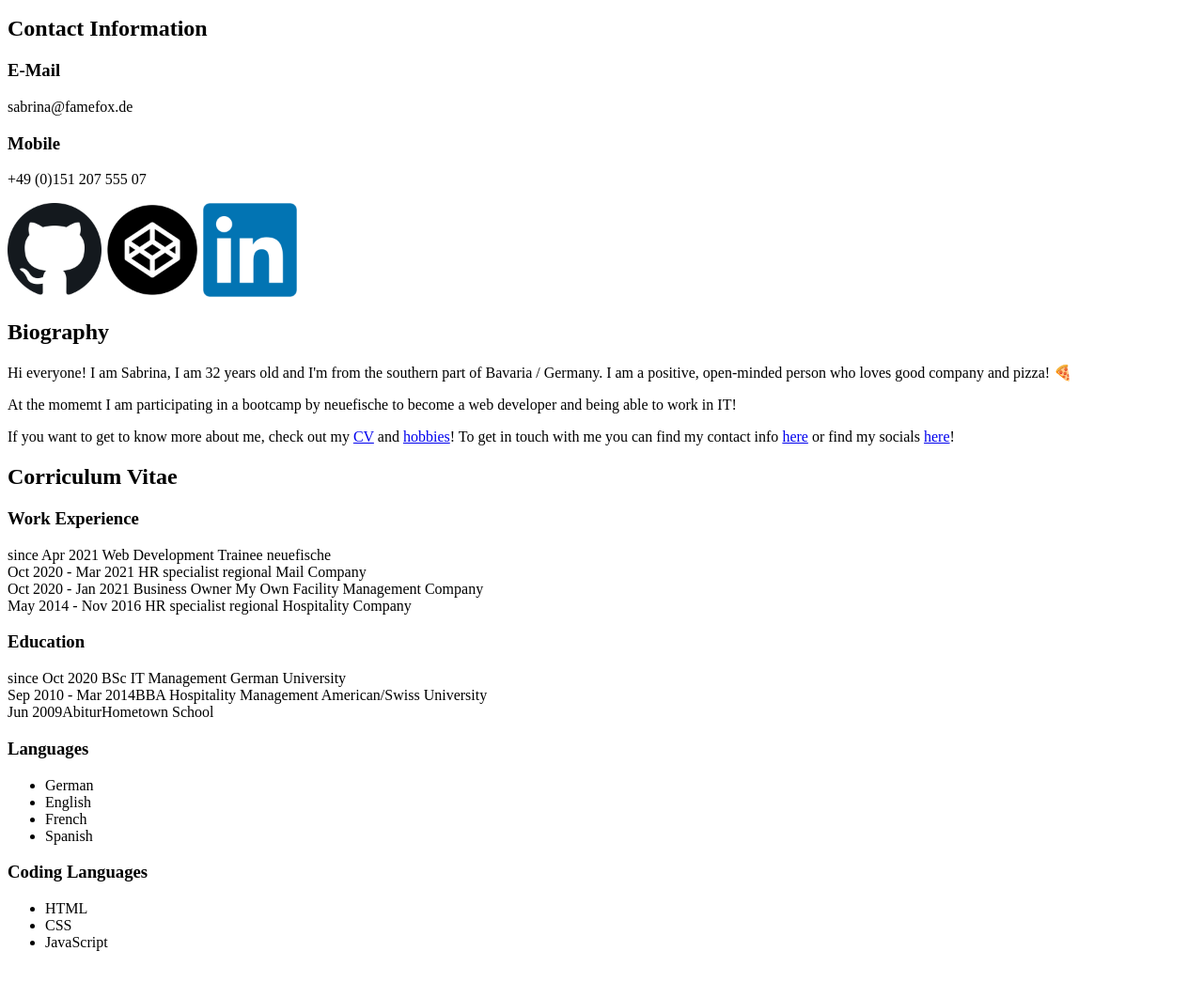
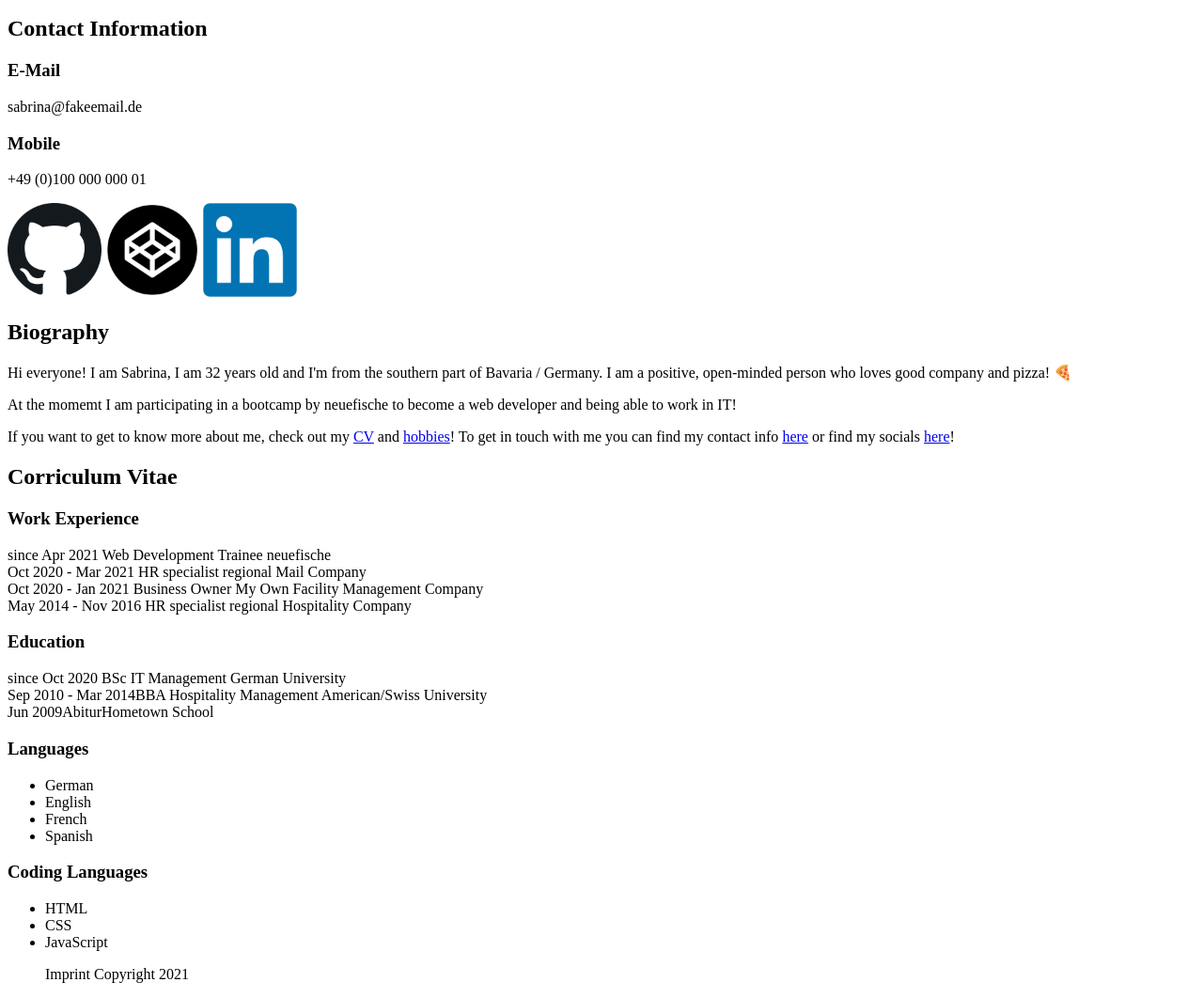
Before and after one commit to SabMueller/personal-website, a plain HTML site: page index.html in a window 1280 px wide. Shown: the part 598-1660 px from the top of the page at 94% size. Before the commit the page ends 1626 px from the top, so only its background shows below. Drawn offline with Linux system fonts and the light colour scheme.

Commit message:
added style.css and made minor adjustments to index.html

```diff
--- a/index.html
+++ b/index.html
@@ -36,9 +36,9 @@
         <section id="contact-info">
             <h2>Contact Information</h2>
         <h3>E-Mail</h3>
-        <p>sabrina@famefox.de</p>
+        <p>sabrina@fakeemail.de</p>
         <h3>Mobile</h3>
-        <p>+49 (0)151 207 555 07</p>
+        <p>+49 (0)100 000 000 01</p>
     </section>
     <section id="socials">
     <a href="https://github.com/SabMueller" target="_blank"><img src="github.png" alt="github logo" width="100"></a>
@@ -95,7 +95,10 @@
     </section>
     </main>
     <footer>
-
+<ul>
+  <il>Imprint</il>
+  <il>Copyright 2021</il>
+</ul>
     </footer>
   </body>
 </html>
--- /dev/null
+++ b/style.css
@@ -0,0 +1,3 @@
+* {
+  box-sizing: border-box;
+}
```
